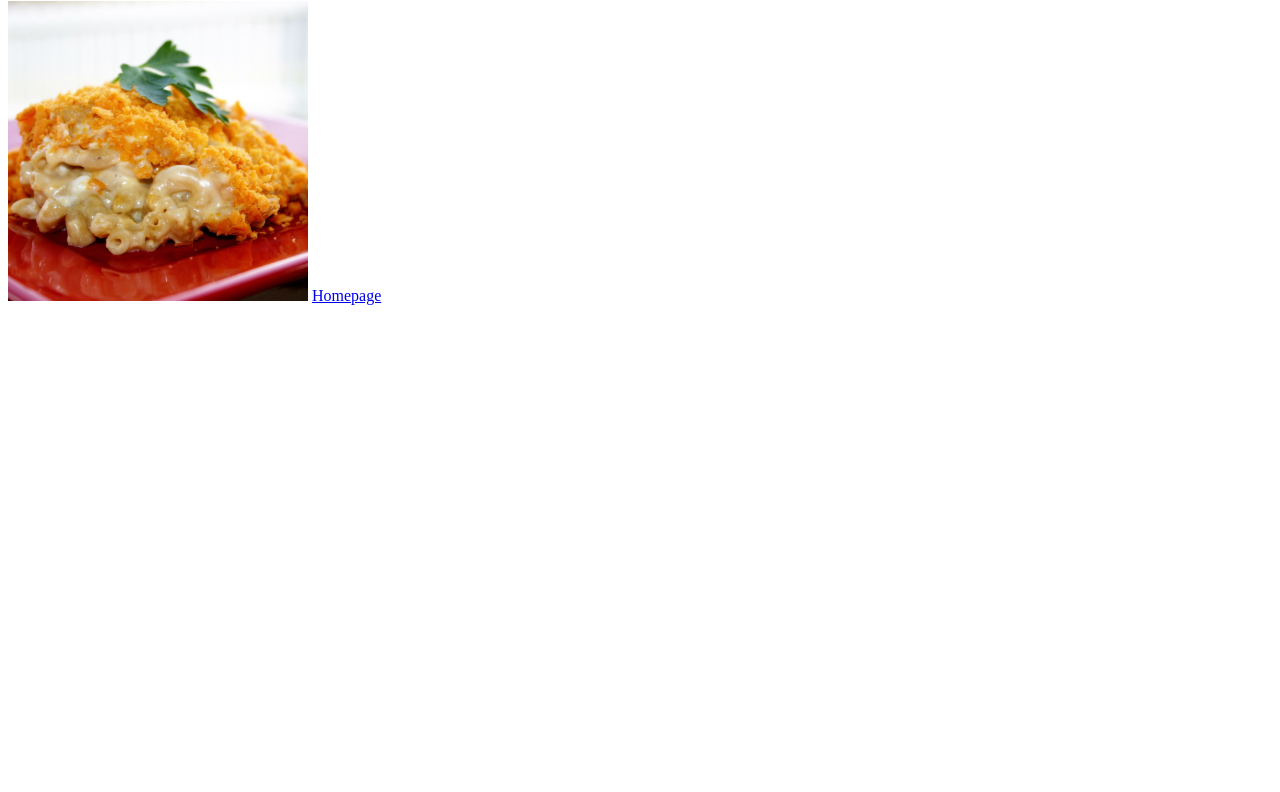
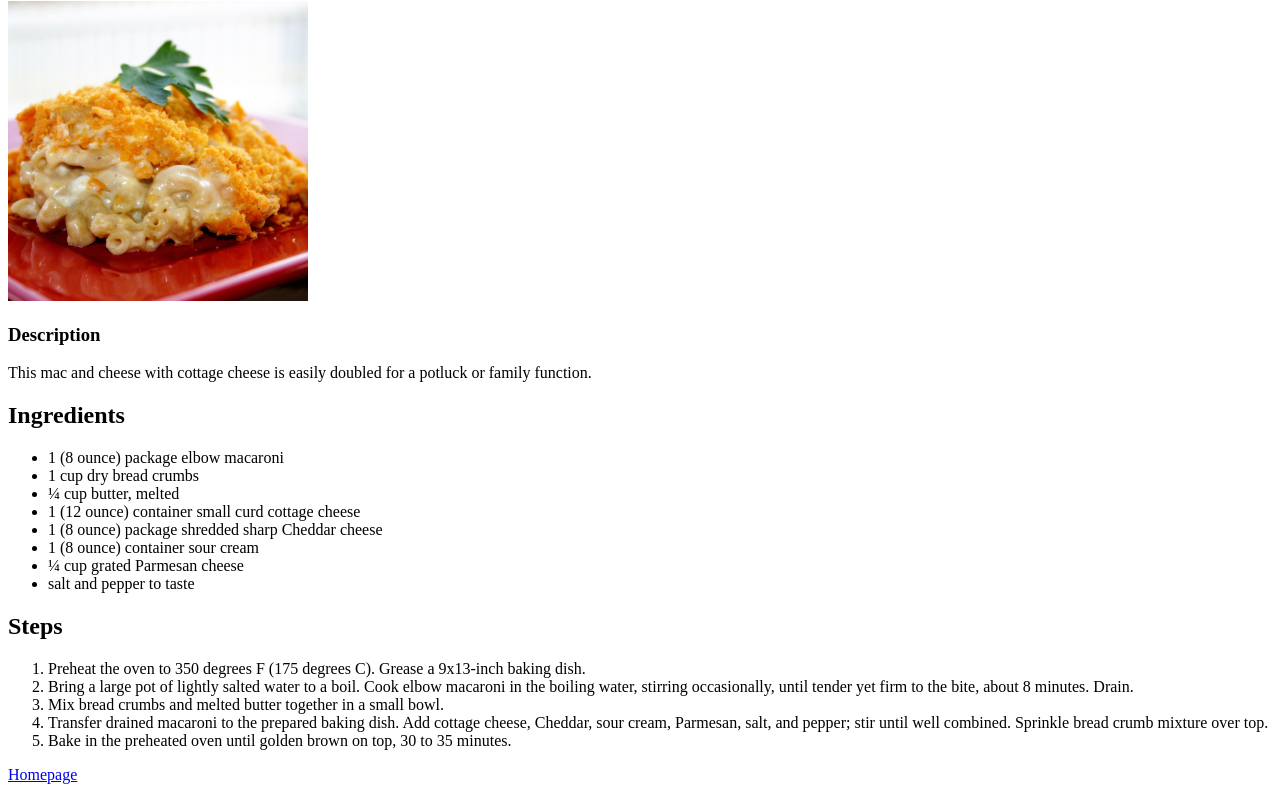
Before and after one commit to JacobDKnittle/odin-recipes, a plain HTML site: page recipes/mac-n-cheese.html in a window 1280 px wide. Shown: the part 79-871 px from the top of the page. Before the commit the page ends 800 px from the top, so only its background shows below. Drawn offline with Linux system fonts and the light colour scheme.

Commit message:
add description, ingredients, and steps content to mac and cheese  page

```diff
--- a/recipes/mac-n-cheese.html
+++ b/recipes/mac-n-cheese.html
@@ -1,13 +1,55 @@
 <!DOCTYPE html>
 <html lang="en">
-<head>
-    <meta charset="UTF-8">
-    <meta name="viewport" content="width=device-width, initial-scale=1.0">
+  <head>
+    <meta charset="UTF-8" />
+    <meta name="viewport" content="width=device-width, initial-scale=1.0" />
     <title>Document</title>
-</head>
-<body>
+  </head>
+  <body>
     <h1>Mac and Cheese</h1>
-    <img src="../images/231415-chucks-favorite-mac-and-cheese-Chefbound-1x1-1-00da676f5b364ccf8099a121b18abfbb.jpg" alt="Mac and Cheese" height="300" width="300">
+    <img
+      src="../images/231415-chucks-favorite-mac-and-cheese-Chefbound-1x1-1-00da676f5b364ccf8099a121b18abfbb.jpg"
+      alt="Mac and Cheese"
+      height="300"
+      width="300"
+    />
+    <h3>Description</h3>
+    <p>
+      This mac and cheese with cottage cheese is easily doubled for a potluck or
+      family function.
+    </p>
+    <h2>Ingredients</h2>
+    <ul>
+      <li>1 (8 ounce) package elbow macaroni</li>
+      <li>1 cup dry bread crumbs</li>
+      <li>¼ cup butter, melted</li>
+      <li>1 (12 ounce) container small curd cottage cheese</li>
+      <li>1 (8 ounce) package shredded sharp Cheddar cheese</li>
+      <li>1 (8 ounce) container sour cream</li>
+      <li>¼ cup grated Parmesan cheese</li>
+      <li>salt and pepper to taste</li>
+    </ul>
+    <h2>Steps</h2>
+    <ol>
+      <li>
+        Preheat the oven to 350 degrees F (175 degrees C). Grease a 9x13-inch
+        baking dish.
+      </li>
+      <li>
+        Bring a large pot of lightly salted water to a boil. Cook elbow macaroni
+        in the boiling water, stirring occasionally, until tender yet firm to
+        the bite, about 8 minutes. Drain.
+      </li>
+      <li>Mix bread crumbs and melted butter together in a small bowl.</li>
+      <li>
+        Transfer drained macaroni to the prepared baking dish. Add cottage
+        cheese, Cheddar, sour cream, Parmesan, salt, and pepper; stir until well
+        combined. Sprinkle bread crumb mixture over top.
+      </li>
+      <li>
+        Bake in the preheated oven until golden brown on top, 30 to 35 minutes.
+      </li>
+    </ol>
     <a href="../index.html">Homepage</a>
-</body>
+  </body>
 </html>
```
